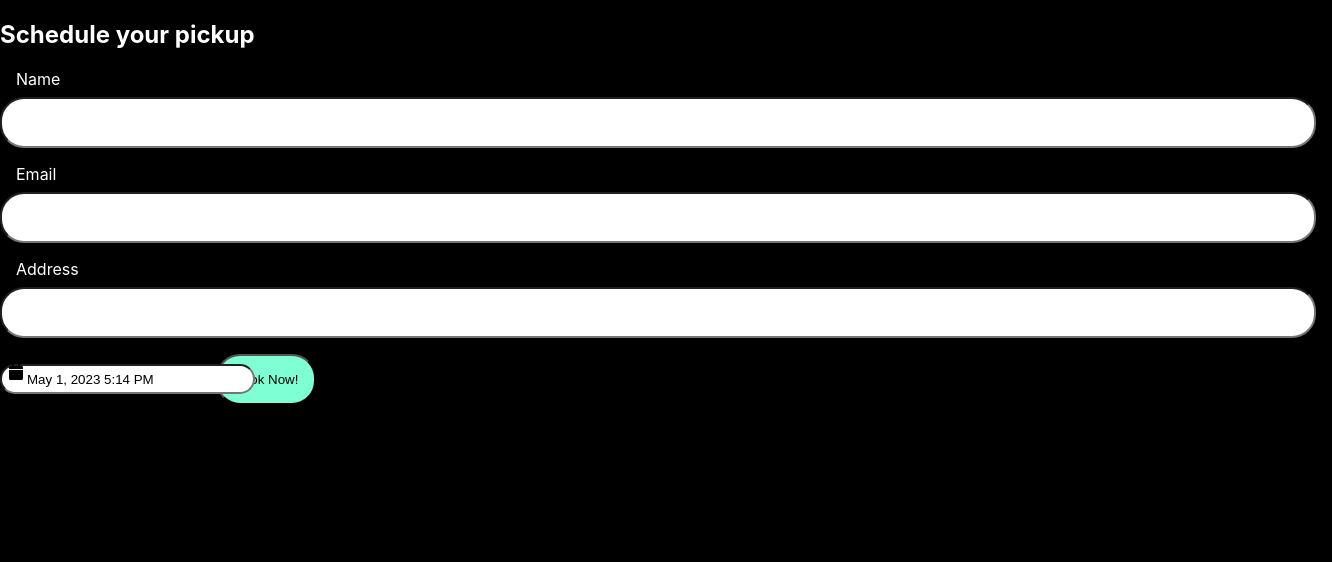
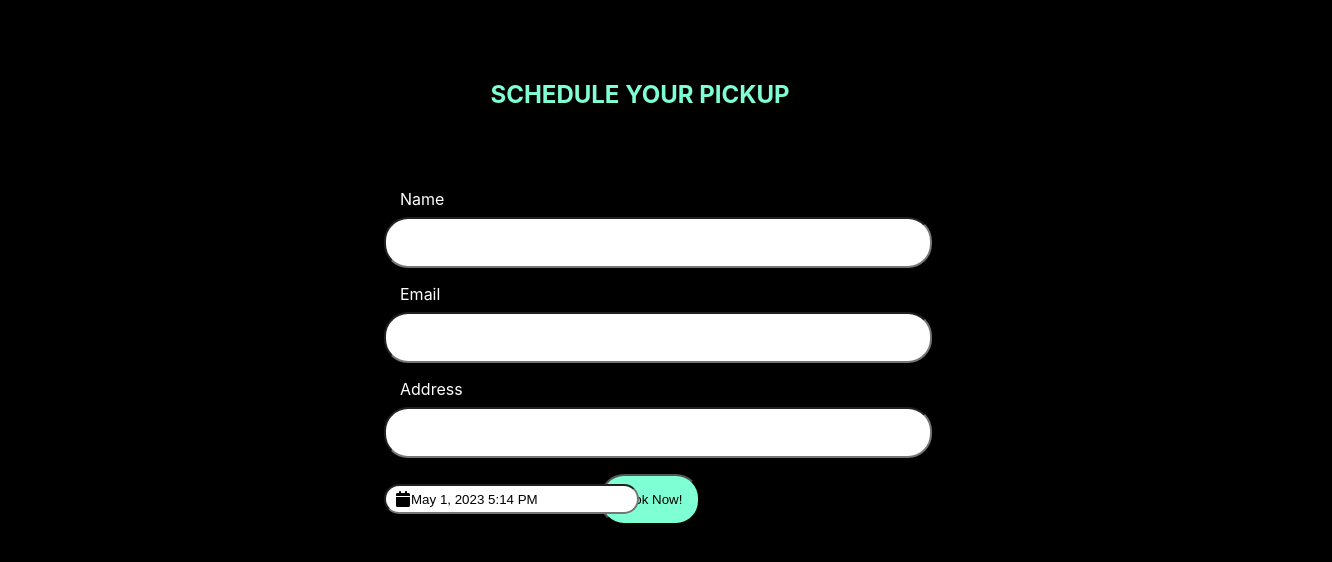
Before and after one commit to AdamRuffner/scheduling-app, a React (Create React App) app in the folder client/: page /book in a window 1280 px wide. Shown: the top 562 px of the page, 1332 px wide, since content can reach past the window. Built offline with nearby package versions, Linux system fonts and the light colour scheme.

Commit message:
updated bookUser css

```diff
--- a/client/src/components/BookUser.js
+++ b/client/src/components/BookUser.js
@@ -1,8 +1,8 @@
 import React, { useState } from 'react';
 import DatePicker from 'react-datepicker';
 import emailjs from '@emailjs/browser';
-
 import "react-datepicker/dist/react-datepicker.css";
+import './forms.css';
 
 const BookUser = () => {
     const [name, setName] = useState('');
@@ -27,8 +27,9 @@ const BookUser = () => {
 
     return (
         <div className="book-container">
-            <h2 className="book-title">Schedule your pickup</h2>
+            <h2 className="title">Schedule your pickup</h2>
             <form  onSubmit={handleSubmit} className='booking-form'>
+                <div className='style' >
                 <label htmlFor='name'>Name</label>
                 <input
                     id='name'
@@ -57,7 +58,7 @@ const BookUser = () => {
                     onChange={(e) => setAddress(e.target.value)}
                 />
                 <label htmlFor='calendar'></label>
-                <DatePicker
+                <DatePicker wrapperClassName='datePicker'
                     showIcon
                     placeholderText='Select Day and Time'
                     selected={startDate}
@@ -67,7 +68,7 @@ const BookUser = () => {
                     onChange={(date) => setStartDate(date)}
                 />
                 <button className='booking-button' >Book Now!</button>
-
+                </div>
             </form>
         </div>
     )
--- a/client/src/components/forms.css
+++ b/client/src/components/forms.css
@@ -30,6 +30,10 @@ textarea {
     border-radius: 1.5rem;
 }
 
+input:focus {
+    outline-color: aquamarine;
+}
+
 label {
     padding-left: 1rem;
 }
@@ -40,3 +44,20 @@ button {
     border-radius: 1.5rem;
     color: black;
 }
+
+.react-datepicker__calendar-icon {
+    margin-top: 7px;
+    margin-left: 3px;
+    margin-right: 3px;
+    color: aquamarine;
+}
+
+.react-datepicker__day--selected {
+    background-color: aquamarine !important;
+    color: black !important;
+}
+
+.react-datepicker__time-list-item--selected {
+    background-color: aquamarine !important;
+    color: black !important;
+}
```
